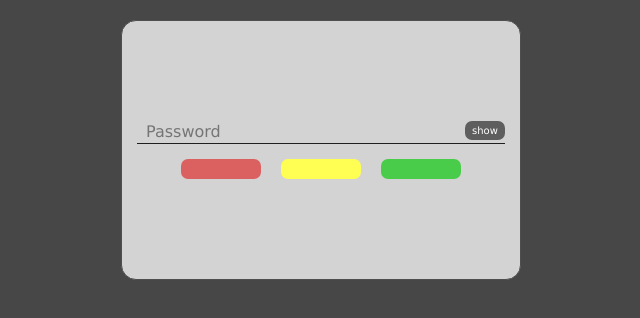
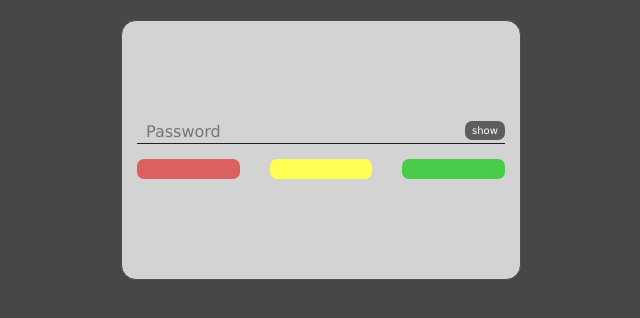
Before and after one commit to Elumion/password-strength, a React (Vite) app: page / in a window 1280 px wide. Shown: the top 318 px of the page, without its empty margins (319-959 px from the left). Built offline with nearby package versions, Linux system fonts and the light colour scheme.

Commit message:
small refactor

```diff
--- a/src/components/PasswordStrengthSections/index.css
+++ b/src/components/PasswordStrengthSections/index.css
@@ -2,13 +2,18 @@
     width: 100%;
     display: flex;
     justify-content: center;
-    gap: 20px;
+    gap: 30px;
 }
 .password-section {
     border-radius: 7px;
-    width: 80px;
+    width: 100%;
     height: 20px;
     background-color: #a8a8a8;
+    transition: background-color 300ms ease;
+}
+
+.password-section.short {
+    background-color: #db6161;
 }
 
 .password-section.easy {
```
